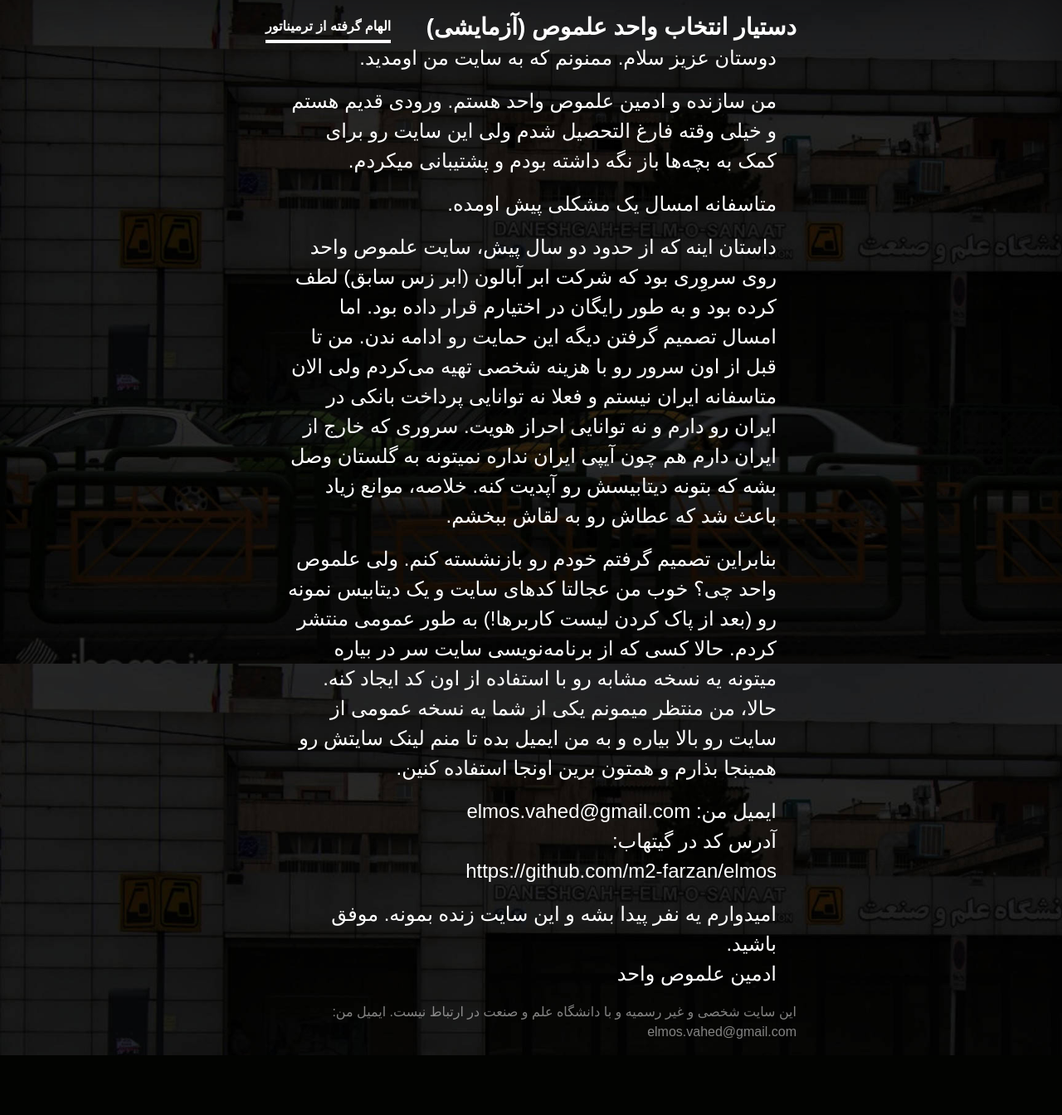
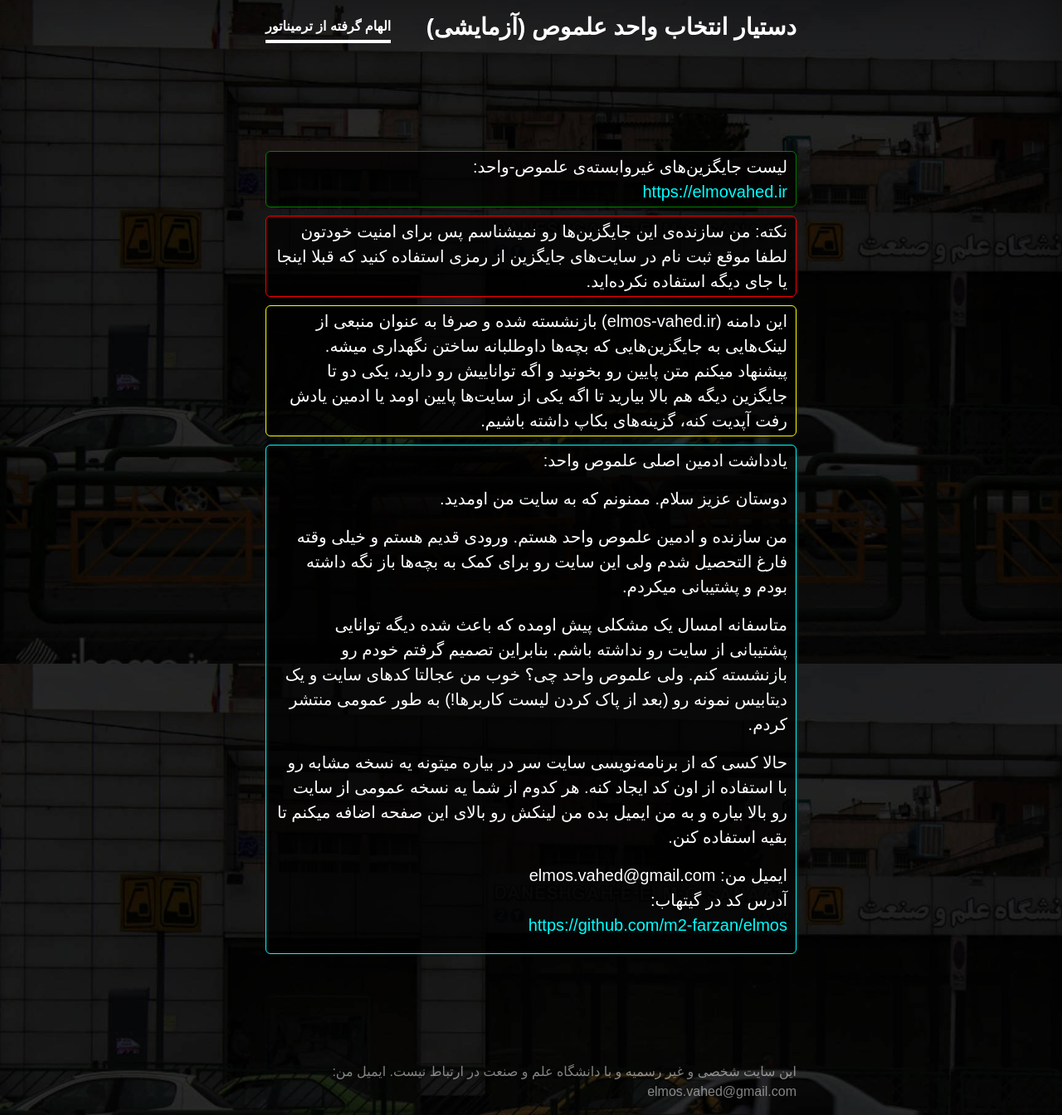
Before and after one commit to m2-farzan/elmos, a Flask app: page /retirement-note in a window 1280 px wide. Shown: the whole page at 83% size. Before the commit the page ends 1272 px from the top, so only its background shows below. Run offline with Flask 2, Linux system fonts and the light colour scheme; some libraries are stand-ins or nearby versions; some web fonts are replaced.

Commit message:
Update msg, add ref to a maintained mirror

```diff
--- a/microservices/app/templates/retirement-note.html
+++ b/microservices/app/templates/retirement-note.html
@@ -8,7 +8,45 @@
 
 {% block body %}
 
-  <main role="main" class="inner cover" style="font-size: x-large;">
+  <main role="main" class="inner cover" style="font-size: x-large; padding: 5em 0em;">
+    <p class="lead" style="border-color: green;
+            border-width: 1px;
+            border-style: solid;
+            border-radius: 6px;
+            padding: 3px 10px;
+            margin: 10px 0px;
+            background-color: #000b;">
+        لیست جایگزین‌های غیروابسته‌ی علموص-واحد:
+        <br>
+        <a style="color: cyan" href="https://elmovahed.ir">https://elmovahed.ir</a>
+    </p>
+    <p class="lead" style="border-color: red;
+        border-width: 1px;
+        border-style: solid;
+        border-radius: 6px;
+        padding: 3px 10px;
+        margin: 10px 0px;
+        background-color: #000b;">
+        نکته: من سازنده‌ی این جایگزین‌ها رو نمیشناسم پس برای امنیت خودتون لطفا موقع ثبت نام در سایت‌های جایگزین از رمزی استفاده کنید که قبلا اینجا یا جای دیگه استفاده نکرده‌اید.
+    </p>
+    <p class="lead" style="border-color: yellow;
+      border-width: 1px;
+      border-style: solid;
+      border-radius: 6px;
+      padding: 3px 10px;
+      margin: 10px 0px;
+      background-color: #000b;">
+این دامنه (elmos-vahed.ir) بازنشسته شده و صرفا به عنوان منبعی از لینک‌هایی به جایگزین‌هایی که بچه‌ها داوطلبانه ساختن نگهداری میشه. پیشنهاد میکنم متن پایین رو بخونید و اگه تواناییش رو دارید،‌ یکی دو تا جایگزین دیگه هم بالا بیارید تا اگه یکی از سایت‌ها پایین اومد یا ادمین یادش رفت آپدیت کنه، گزینه‌های بکاپ داشته باشیم.
+  </p>
+  <div class="lead" style="border-color: cyan;
+  border-width: 1px;
+  border-style: solid;
+  border-radius: 6px;
+  padding: 3px 10px;
+  margin: 10px 0px;
+  background-color: #000b;">
+    <p>
+  یادداشت ادمین اصلی علموص واحد:</p>
     <p>
       دوستان عزیز سلام. ممنونم که به سایت من اومدید.
     </p>
@@ -16,25 +54,19 @@
       من سازنده و ادمین علموص واحد هستم. ورودی قدیم هستم و خیلی وقته فارغ التحصیل شدم ولی این سایت رو برای کمک به بچه‌ها باز نگه داشته بودم و پشتیبانی میکردم.
     </p>
     <p>
-      متاسفانه امسال یک مشکلی پیش اومده.
-    </p>
-    <p>
-      داستان اینه که از حدود دو سال پیش، سایت علموص واحد روی سروِری بود که شرکت ابر آبالون (ابر زس سابق) لطف کرده بود و به طور رایگان در اختیارم قرار داده بود. اما امسال تصمیم گرفتن دیگه این حمایت رو ادامه ندن. من تا قبل از اون سرور رو با هزینه شخصی تهیه می‌کردم ولی الان متاسفانه ایران نیستم و فعلا نه توانایی پرداخت بانکی در ایران رو دارم و نه توانایی احراز هویت. سروری که خارج از ایران دارم هم چون آیپی ایران نداره نمیتونه به گلستان وصل بشه که بتونه دیتابیسش رو آپدیت کنه. خلاصه، موانع زیاد باعث شد که عطاش رو به لقاش ببخشم.
-    </p>
-    <p>
-      بنابراین تصمیم گرفتم خودم رو بازنشسته کنم. ولی علموص واحد چی؟ خوب من عجالتا کدهای سایت و یک دیتابیس نمونه رو (بعد از پاک کردن لیست کاربرها!) به طور عمومی منتشر کردم. حالا کسی که از برنامه‌نویسی سایت سر در بیاره میتونه یه نسخه مشابه رو با استفاده از اون کد ایجاد کنه. حالا، من منتظر میمونم یکی از شما یه نسخه عمومی از سایت رو بالا بیاره و به من ایمیل بده تا منم لینک سایتش رو همینجا بذارم و همتون برین اونجا استفاده کنین.
+      متاسفانه امسال یک مشکلی پیش اومده که باعث شده دیگه توانایی پشتیبانی از سایت رو نداشته باشم. بنابراین تصمیم گرفتم خودم رو بازنشسته کنم. ولی علموص واحد چی؟ خوب من عجالتا کدهای سایت و یک دیتابیس نمونه رو (بعد از پاک کردن لیست کاربرها!) به طور عمومی منتشر کردم.
+
+    </p><p>
+
+      حالا کسی که از برنامه‌نویسی سایت سر در بیاره میتونه یه نسخه مشابه رو با استفاده از اون کد ایجاد کنه. هر کدوم از شما یه نسخه عمومی از سایت رو بالا بیاره و به من ایمیل بده من لینکش رو بالای این صفحه اضافه میکنم تا بقیه استفاده کنن.
     </p>
     <p>
       ایمیل من: elmos.vahed@gmail.com
       <br>
       آدرس کد در گیتهاب:<br>
-      <a href="https://github.com/m2-farzan/elmos">https://github.com/m2-farzan/elmos</a>
+      <a style="color: cyan" href="https://github.com/m2-farzan/elmos">https://github.com/m2-farzan/elmos</a>
     </p>
-    <p>
-      امیدوارم یه نفر پیدا بشه و این سایت زنده بمونه. موفق باشید.
-      <br>
-      ادمین علموص واحد
-    </p>
+    </div>
   </main>
 
 {% endblock %}
```
